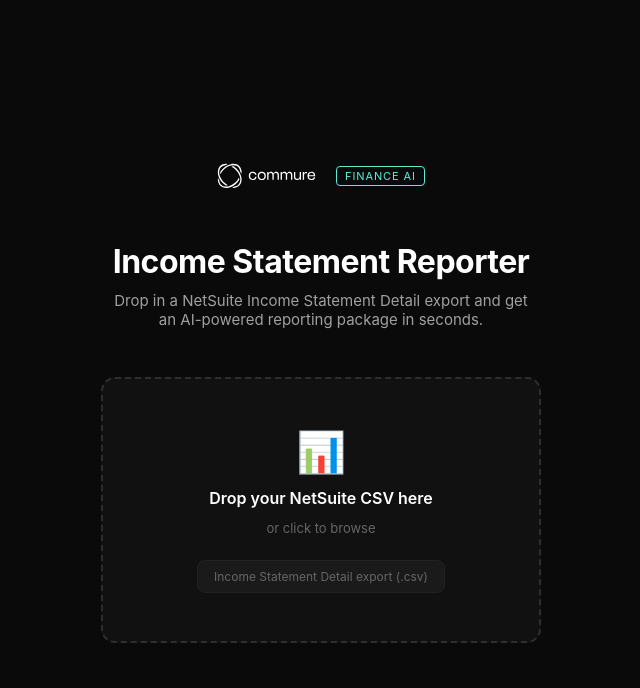
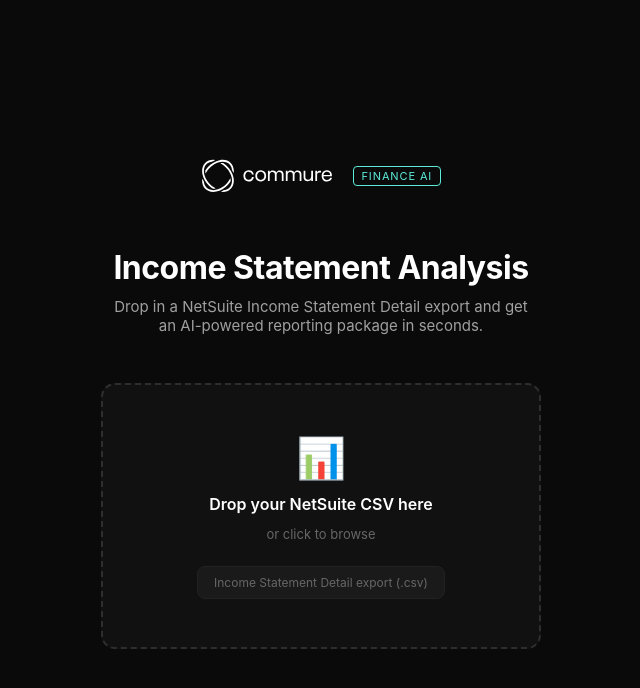
Before and after one commit to mohammed-ferdous/commure-finance-AIR, a React (Vite) app: page / in a window 1280 px wide. Shown: the top 688 px of the page, without its empty margins (319-959 px from the left). Built offline with nearby package versions, Linux system fonts and the light colour scheme.

Commit message:
Adjust Commure Logo size and update heading
Updated CommureLogo size and changed heading text.

```diff
--- a/src/App.jsx
+++ b/src/App.jsx
@@ -25,7 +25,7 @@
 const PIE_COLORS = [C.cyan, "#3DCFBD", "#2AA898", "#1D8A7E", "#5CEBD880", "#A0F0E8", "#0D6B62"];
 
 // ─── Commure logo SVG ─────────────
-function CommureLogo({ size = 150 }) {
+function CommureLogo({ size = 40 }) {
   return <img src="/commure-logo.svg" height={size} alt="Commure" style={{filter: "invert(1)"}} />;
 }
 
@@ -266,7 +266,7 @@
     }}>
       {/* Logo + wordmark */}
       <div style={{ display: "flex", alignItems: "center", gap: 12, marginBottom: 48 }}>
-        <CommureLogo size={36} />
+        <CommureLogo size={48} />
         <span style={{
           marginLeft: 8, fontSize: 11, color: C.cyan,
           border: `1px solid ${C.cyan}`, borderRadius: 4,
@@ -275,7 +275,7 @@
       </div>
 
       <h1 style={{ fontSize: 32, fontWeight: 700, color: C.white, marginBottom: 10, textAlign: "center", letterSpacing: "-0.5px" }}>
-        Income Statement Reporter
+        Income Statement Analysis
       </h1>
       <p style={{ color: C.gray2, fontSize: 15, marginBottom: 48, textAlign: "center", maxWidth: 420 }}>
         Drop in a NetSuite Income Statement Detail export and get an AI-powered reporting package in seconds.
```
